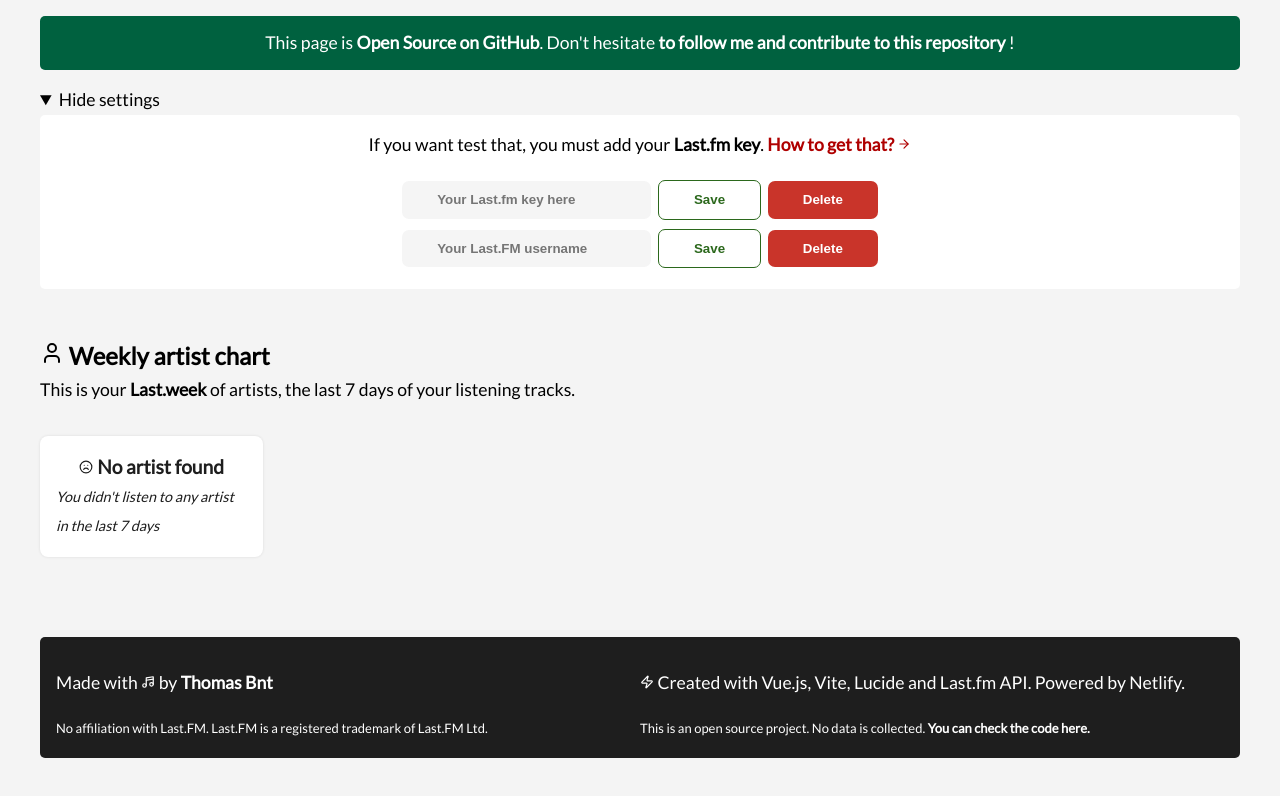
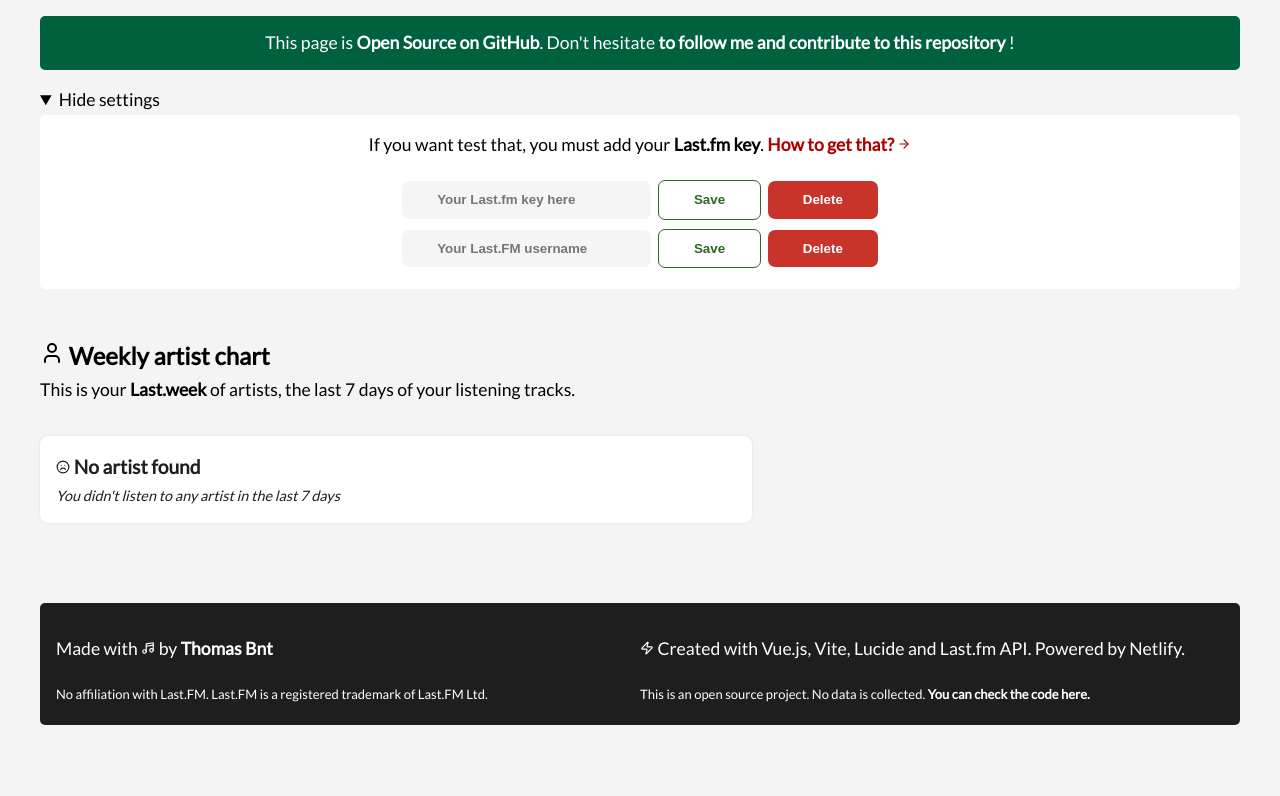
Before and after one commit to thomasbnt/lastfmprofile, a Vue app: page / in a window 1280 px wide. Shown: the top 796 px of the page. Built offline with nearby package versions, Linux system fonts and the light colour scheme.

Commit message:
:art: transform .card and added __nodata & __rank

```diff
--- a/src/assets/scss/grid.scss
+++ b/src/assets/scss/grid.scss
@@ -12,10 +12,13 @@
   border-radius: 0.5rem;
   box-shadow: 0 0 3px rgba(0, 0, 0, 0.1);
   transition: .2s;
+  user-select: none;
+  animation: sweep .3s ease-in-out;
 
   &:hover {
 	color: var(--primary);
 	box-shadow: 3px 6px 8px 0 #1e1e1e12;
+	transform: translateY(-3px);
 
 	.card__image {
 	  img {
@@ -44,6 +47,19 @@
 	display: flex;
 	flex-direction: column;
 	flex-grow: 1;
+	justify-content: space-between;
+  }
+
+  &__row {
+	display: flex;
+	margin-top: 2.5rem;
+	flex-direction: row;
+	justify-content: space-between;
+
+
+	> .card__artist {
+	  flex-grow: 0;
+	}
   }
 
   &__title {
@@ -51,15 +67,30 @@
 	font-weight: 800;
   }
 
+  &__rank {
+	font-size: .9rem;
+  }
+
   &__artist {
 	font-size: 0.9rem;
 	font-style: italic;
 	flex-grow: 1;
+	margin-top: 0.2rem;
+	line-height: 1.3rem;
   }
 
   &__album {
 	font-size: 0.8rem;
 	color: #5b5757;
+  }
+
+  &__nodata {
+	grid-column-end: 4;
+	grid-column-start: 1;
+	align-items: start;
+	> .card__content {
+	  align-items: start;
+	}
   }
 }
 
```
